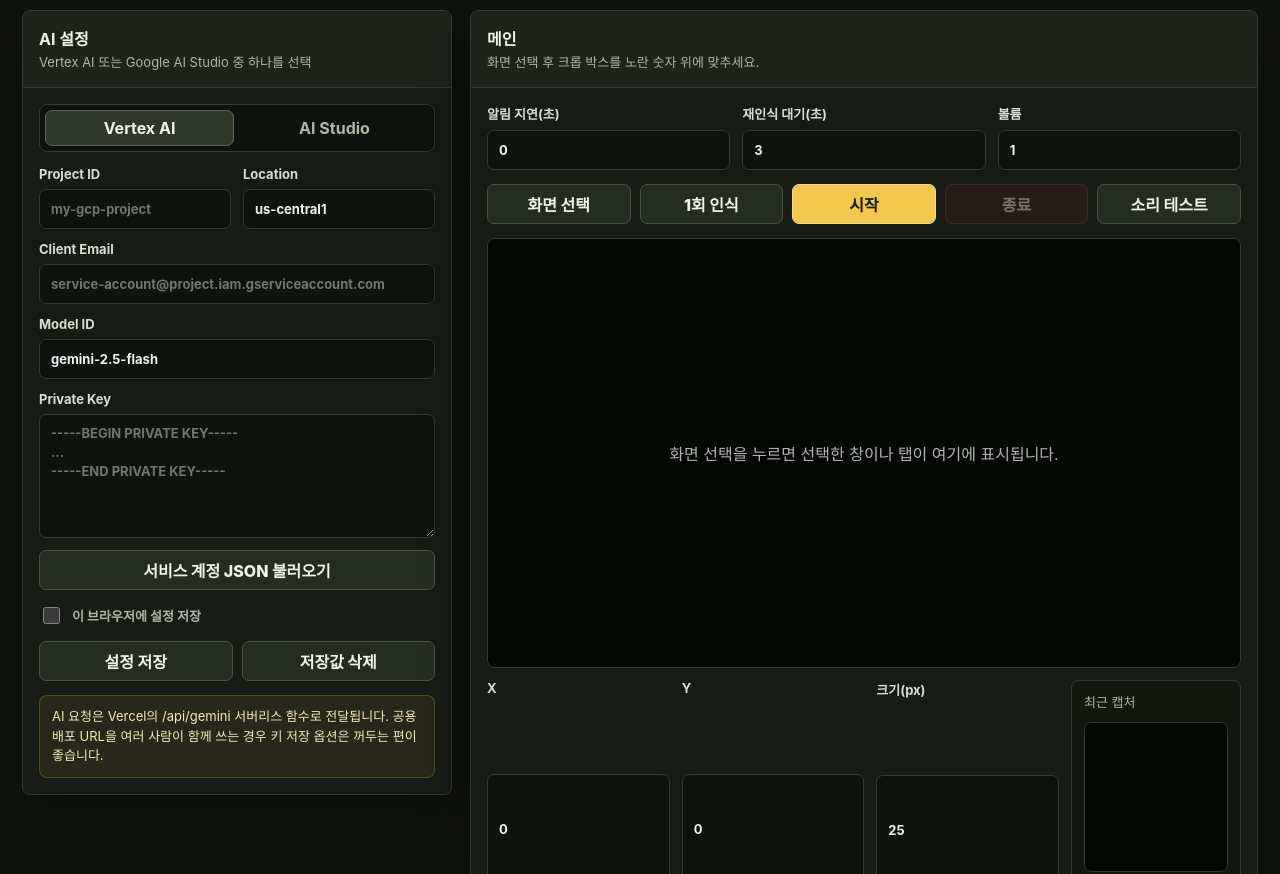
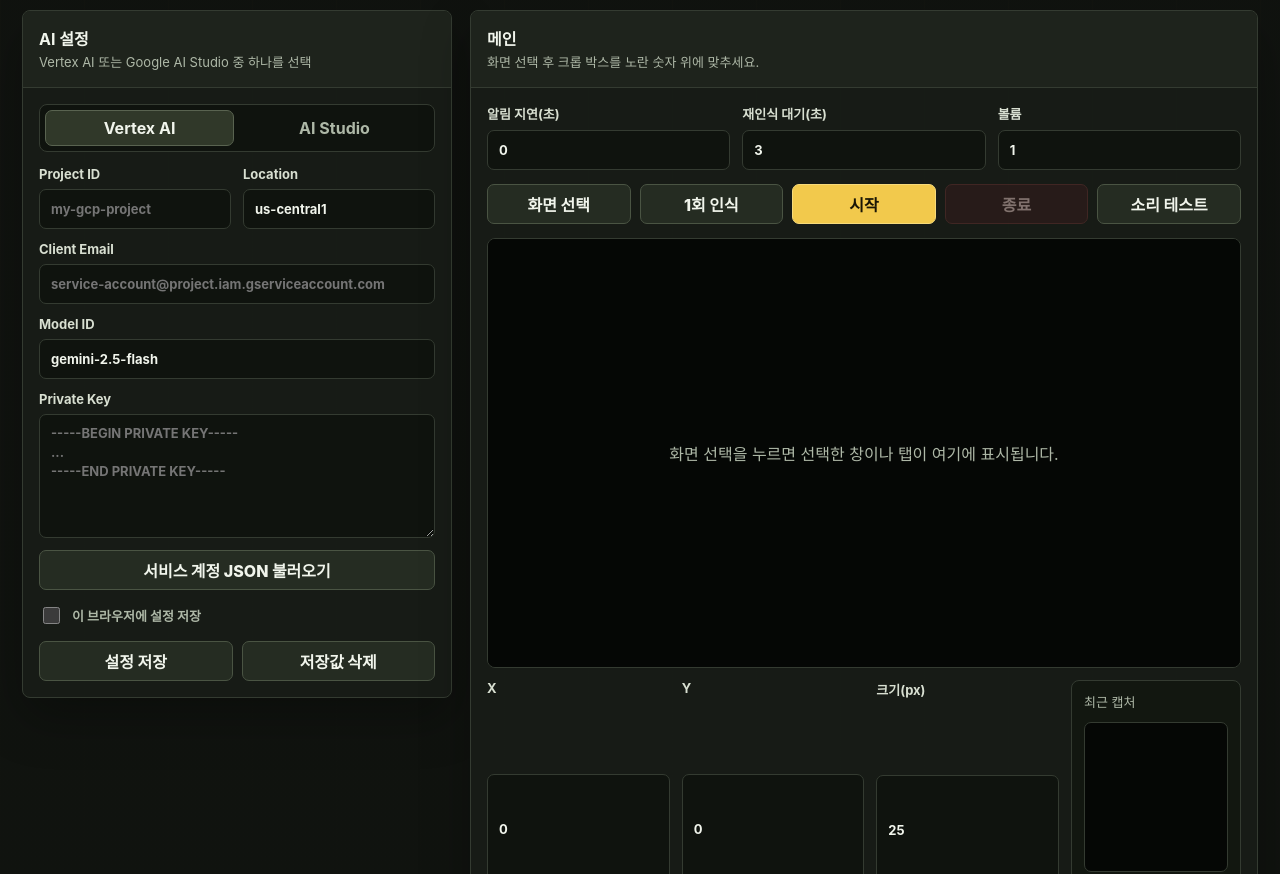
Before and after one commit to lumistein/chicken-kokio, a website: page index.html in a window 1280 px wide. Shown: the part 78-952 px from the top of the page. Drawn offline with Linux system fonts and the light colour scheme.

Commit message:
Update index.html

```diff
--- a/index.html
+++ b/index.html
@@ -487,16 +487,6 @@
       accent-color: var(--accent);
     }
 
-    .note {
-      border: 1px solid rgba(242, 201, 76, 0.22);
-      border-radius: var(--radius);
-      background: rgba(242, 201, 76, 0.08);
-      color: #f4e9bd;
-      padding: 11px 12px;
-      font-size: 13px;
-      line-height: 1.5;
-    }
-
     .hidden {
       display: none !important;
     }
@@ -617,7 +607,6 @@
             <button id="saveSettingsNow" type="button">설정 저장</button>
             <button id="clearSettings" type="button">저장값 삭제</button>
           </div>
-          <p class="note">AI 요청은 Vercel의 /api/gemini 서버리스 함수로 전달됩니다. 공용 배포 URL을 여러 사람이 함께 쓰는 경우 키 저장 옵션은 꺼두는 편이 좋습니다.</p>
         </div>
       </aside>
 
```
